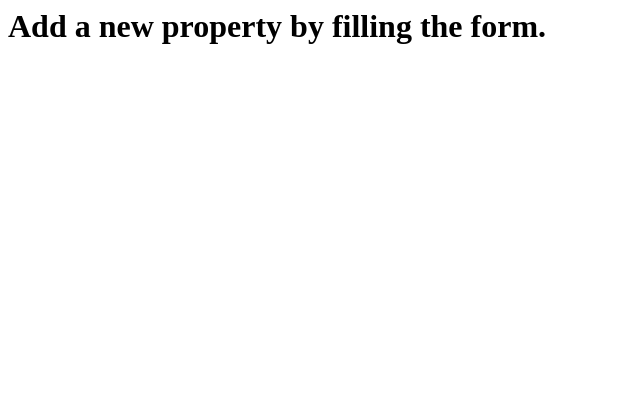
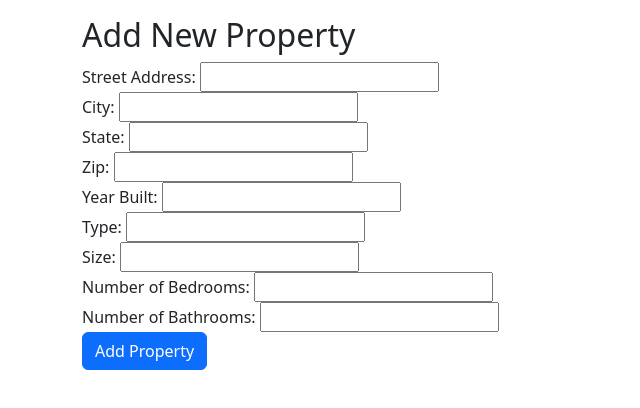
Before and after one commit to qingxiongma/muhu-rental, a plain HTML site: page NewProperty.html in a window 1280 px wide. Shown: the whole page, without its empty margins (0-640 px from the left). Drawn offline with nearby package versions, Linux system fonts and the light colour scheme.

Commit message:
New property page and JS file

```diff
--- a/NewProperty.html
+++ b/NewProperty.html
@@ -1,3 +1,66 @@
-<body>
-    <h1>Add a new property by filling the form.</h1>
-</body>
+<!DOCTYPE html>
+<html lang="en" dir="ltr">
+  <head>
+    <meta http-equiv="Content-Type" content="text/html" charset="utf-8" />
+    <meta name="viewport" content="width=device-width, initial-scale=1" />
+    <title>property list</title>
+    <link
+      href="https://cdn.jsdelivr.net/npm/bootstrap@5.2.1/dist/css/bootstrap.min.css"
+      rel="stylesheet"
+      integrity="sha384-iYQeCzEYFbKjA/T2uDLTpkwGzCiq6soy8tYaI1GyVh/UjpbCx/TYkiZhlZB6+fzT"
+      crossorigin="anonymous"
+    />
+  </head>
+  <body>
+    <div class="container">
+      <div class="row mt-3">
+        <div class="col-md-6">
+          <h2>Add New Property</h2>
+
+          <form id="create-property-form">
+            <div class="form-group">
+              <label for="str_address">Street Address: </label>
+              <input type="text" name="str_address" id="str_address" /><br />
+            </div>
+            <div class="form-group">
+              <label for="city">City: </label>
+              <input type="text" name="city" id="city" /><br />
+            </div>
+            <div class="form-group">
+              <label for="state">State: </label>
+              <input type="text" name="state" id="state" /><br />
+            </div>
+            <div class="form-group">
+              <label for="zip">Zip: </label>
+              <input type="text" name="zip" id="zip" /><br />
+            </div>
+            <div class="form-group">
+              <label for="year">Year Built: </label>
+              <input type="text" id="year" name="year" /><br />
+            </div>
+            <div class="form-group">
+              <label for="type">Type: </label>
+              <input type="text" id="type" name="type" /><br />
+            </div>
+            <div class="form-group">
+              <label for="sqft">Size: </label>
+              <input type="text" id="sqft" name="sqft" /><br />
+            </div>
+            <div class="form-group">
+              <label for="beds">Number of Bedrooms: </label>
+              <input type="text" id="beds" name="beds" /><br />
+            </div>
+            <div class="form-group">
+              <label for="baths">Number of Bathrooms: </label>
+              <input type="text" id="baths" name="baths" /><br />
+            </div>
+            <button type="submit" class="btn btn-primary" id="submit">
+              Add Property
+            </button>
+          </form>
+        </div>
+      </div>
+    </div>
+    <script src="./js/addProperty.js"></script>
+  </body>
+</html>
--- /dev/null
+++ b/js/addProperty.js
@@ -0,0 +1,34 @@
+const resource_url =
+  "https://bzymnwkt2d.execute-api.us-east-1.amazonaws.com/prod/property";
+const form = document.getElementById("create-property-form");
+form.addEventListener("submit", (e) => {
+  e.preventDefault();
+  const formData = new FormData(form);
+  // print the form values
+  //for (var i of formData.entries()) {
+  //  console.log(i[0] + ", " + i[1]);
+  //}
+  /**
+   * We can't pass the `FormData` instance directly to `fetch`
+   * as that will cause it to automatically format the request
+   * body as "multipart" and set the `Content-Type` request header
+   * to `multipart/form-data`. We want to send the request body
+   * as JSON, so we're converting it to a plain object and then
+   * into a JSON string.
+   *
+   * @see https://developer.mozilla.org/en-US/docs/Web/HTTP/Methods/POST
+   * @see https://developer.mozilla.org/en-US/docs/Web/JavaScript/Reference/Global_Objects/Object/fromEntries
+   * @see https://developer.mozilla.org/en-US/docs/Web/JavaScript/Reference/Global_Objects/JSON/stringify
+   */
+  const plainFormData = Object.fromEntries(formData.entries());
+  const fetchOptions = {
+    method: "POST",
+    mode: "cors",
+    headers: {
+      "Content-Type": "application/json",
+    },
+    body: JSON.stringify(plainFormData),
+  };
+  fetch(resource_url, fetchOptions);
+  form.reset();
+});
```
